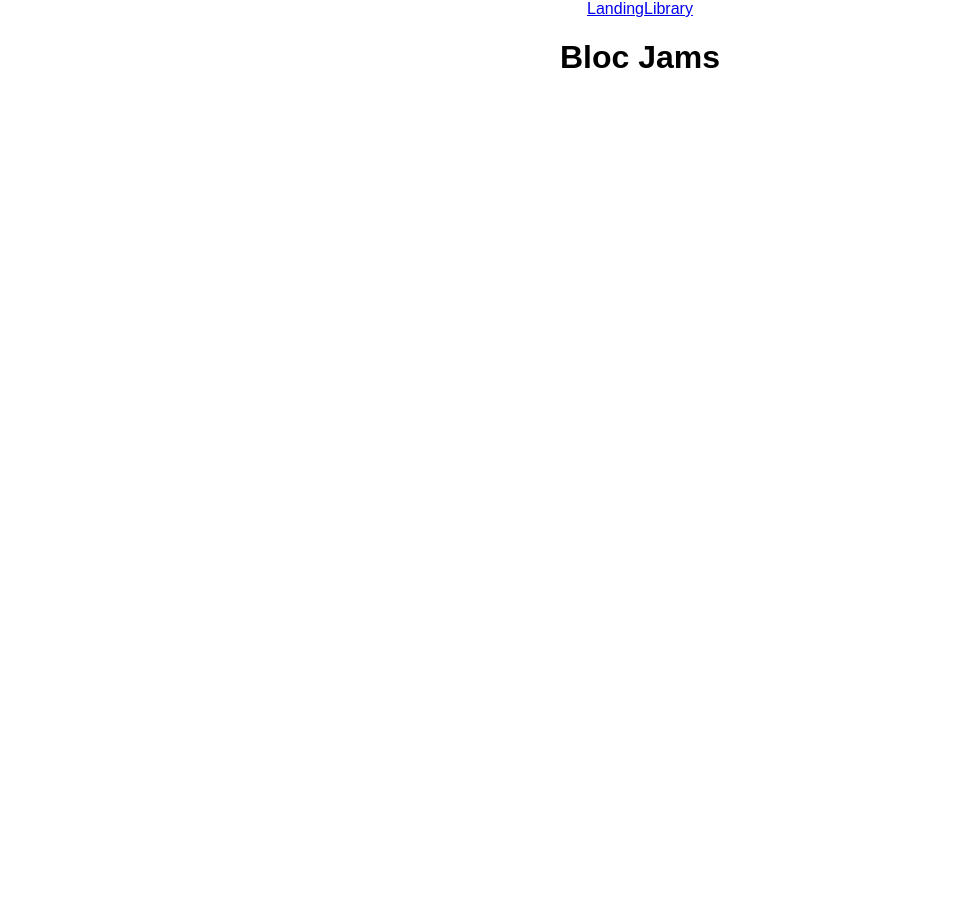
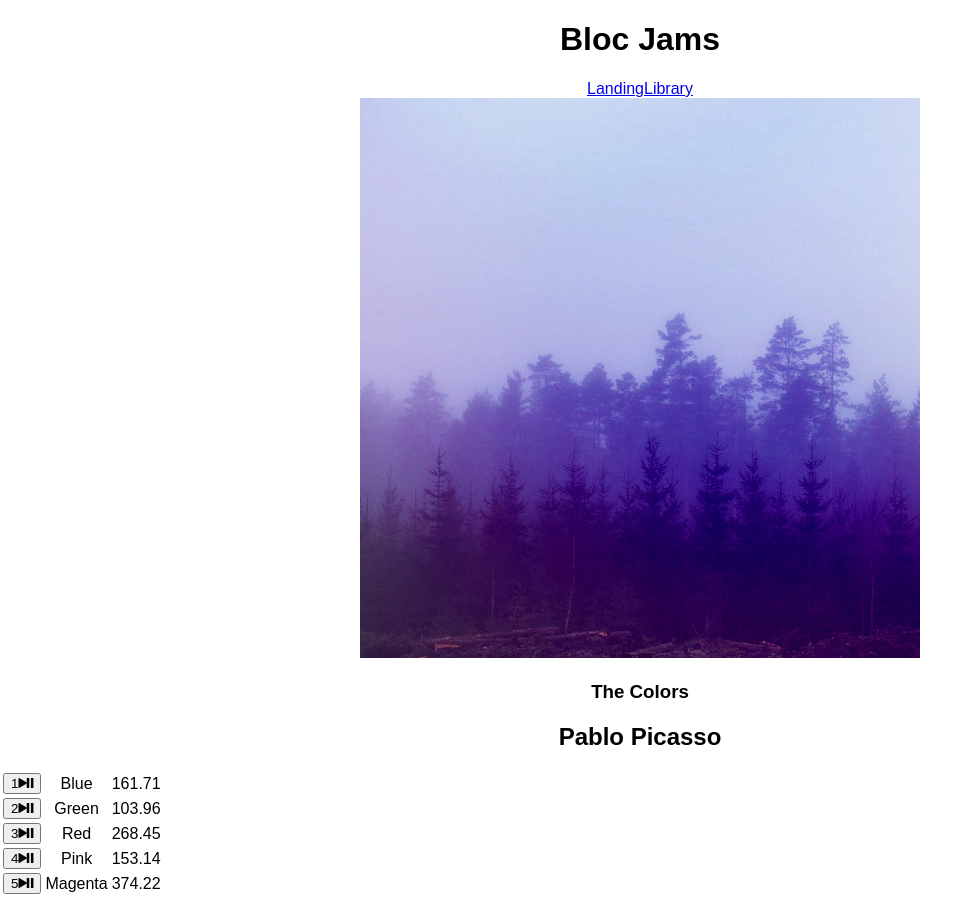
Before and after one commit to soulclimberchick/bloc-jams-react, a React (Create React App) app: page /album/the-colors in a window 1280 px wide. Shown: the whole page, without its empty margins (0-980 px from the left). Before the commit the page ends 800 px from the top, so only its background shows below. Built offline with nearby package versions, Linux system fonts and the light colour scheme.

Commit message:
Assignment 6 Album: completed

```diff
--- a/public/index.html
+++ b/public/index.html
@@ -10,6 +10,7 @@
     -->
     <link rel="manifest" href="%PUBLIC_URL%/manifest.json">
     <link rel="shortcut icon" href="%PUBLIC_URL%/favicon.ico">
+    <link rel="stylesheet" href="http://code.ionicframework.com/ionicons/2.0.1/css/ionicons.min.css">
     <!--
       Notice the use of %PUBLIC_URL% in the tags above.
       It will be replaced with the URL of the `public` folder during the build.
--- a/src/App.js
+++ b/src/App.js
@@ -10,15 +10,16 @@ class App extends Component {
     return (
       <div className="App">
         <header>
+          <h1>Bloc Jams</h1>
+        </header>
           <nav>
             <Link to='/'>Landing</Link>
             <Link to='/library'>Library</Link>
           </nav>
-          <h1>Bloc Jams</h1>
-        </header>
         <main>
           <Route exact path="/" component={Landing} />
           <Route path="/library" component={Library} />
+          <Route path="/album/:slug" component={Album} />
         </main>
       </div>
     );
--- a/src/components/Library.js
+++ b/src/components/Library.js
@@ -16,12 +16,12 @@ class Library extends Component {
       <section className="library">
         {
           this.state.albums.map( (album, index) =>
-            <Link to={`/album/${album.slug}`} key={index}>
+            <div key={index} >
               <img src={album.albumCover} alt={album.title} />
               <div>{album.title}</div>
               <div>{album.artist}</div>
               <div>{album.songs.length} songs</div>
-            </Link>
+            </div>
           )
         }
       </section>
--- a/src/components/album.js
+++ b/src/components/album.js
@@ -6,15 +6,17 @@ class Album extends Component {
     super(props);
 
     const album = albumData.find( album => {
-      return album.slug === this.props.match.params.slug
+       return album.slug === this.props.match.params.slug;
      });
 
      this.state = {
        album: album
      };
+
+     this.audioElement = document.createElement('audio');
    }
 
-  render () {
+  render() {
      return (
        <section className="album">
          <section id="album-info">
@@ -22,7 +24,7 @@ class Album extends Component {
            <div className="album-details">
              <h1 id="album-title">{this.state.album.title}</h1>
              <h2 className="artist">{this.state.album.artist}</h2>
-         <div id="release-info">{this.state.album.releaseInfo}</div>
+             <div id="release-info">{this.state.album.year} {this.state.album.label}</div>
            </div>
          </section>
          <table id="song-list">
@@ -32,6 +34,19 @@ class Album extends Component {
              <col id="song-duration-column" />
            </colgroup>
            <tbody>
+             {this.state.album.songs.map( (song, index) =>
+               <tr className="song" key={index} >
+                 <td className="song-actions">
+                   <button>
+                     <span className="song-number">{index+1}</span>
+                     <span className="ion-play"></span>
+                     <span className="ion-pause"></span>
+                   </button>
+                 </td>
+                 <td className="song-title">{song.title}</td>
+                 <td className="song-duration">{song.duration}</td>
+               </tr>
+             )}
            </tbody>
          </table>
        </section>
--- a/src/data/albums.js
+++ b/src/data/albums.js
@@ -0,0 +1,27 @@
+export default [{
+  title: 'The Colors',
+  artist: 'Pablo Picasso',
+  releaseInfo: '1909 Spanish Records',
+  albumCover: '/assets/images/album_covers/01.jpg',
+  slug: 'the-colors',
+  songs: [
+      { title: 'Blue', duration: '161.71', audioSrc: '/assets/music/blue.mp3' },
+      { title: 'Green', duration: '103.96', audioSrc: '/assets/music/green.mp3' },
+      { title: 'Red', duration: '268.45', audioSrc: '/assets/music/red.mp3' },
+      { title: 'Pink', duration: '153.14', audioSrc: '/assets/music/pink.mp3' },
+      { title: 'Magenta', duration: '374.22', audioSrc: '/assets/music/magenta.mp3' }
+  ]
+}, {
+    title: 'The Telephone',
+    artist: 'Guglielmo Marconi',
+    releaseInfo: '1909 EM',
+    albumCover: '/assets/images/album_covers/02.jpg',
+    slug: 'the-telephone',
+    songs: [
+      { title: 'Blue', duration: '161.71', audioSrc: '/assets/music/blue.mp3' },
+      { title: 'Green', duration: '103.96', audioSrc: '/assets/music/green.mp3' },
+      { title: 'Red', duration: '268.45', audioSrc: '/assets/music/red.mp3' },
+      { title: 'Pink', duration: '153.14', audioSrc: '/assets/music/pink.mp3' },
+      { title: 'Magenta', duration: '374.22', audioSrc: '/assets/music/magenta.mp3' }
+    ]
+}];
```
Lines whose indentation alone changed are shown as unchanged.
